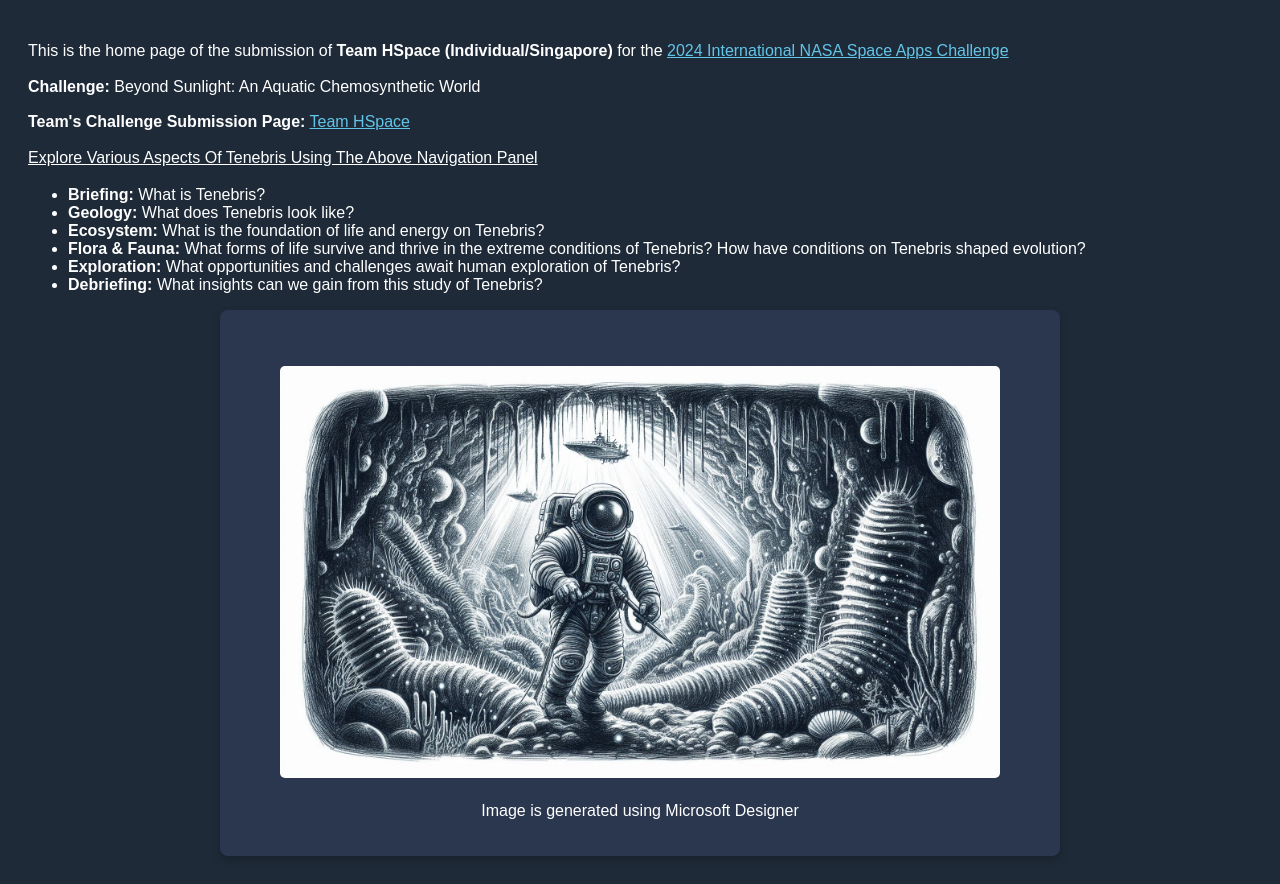
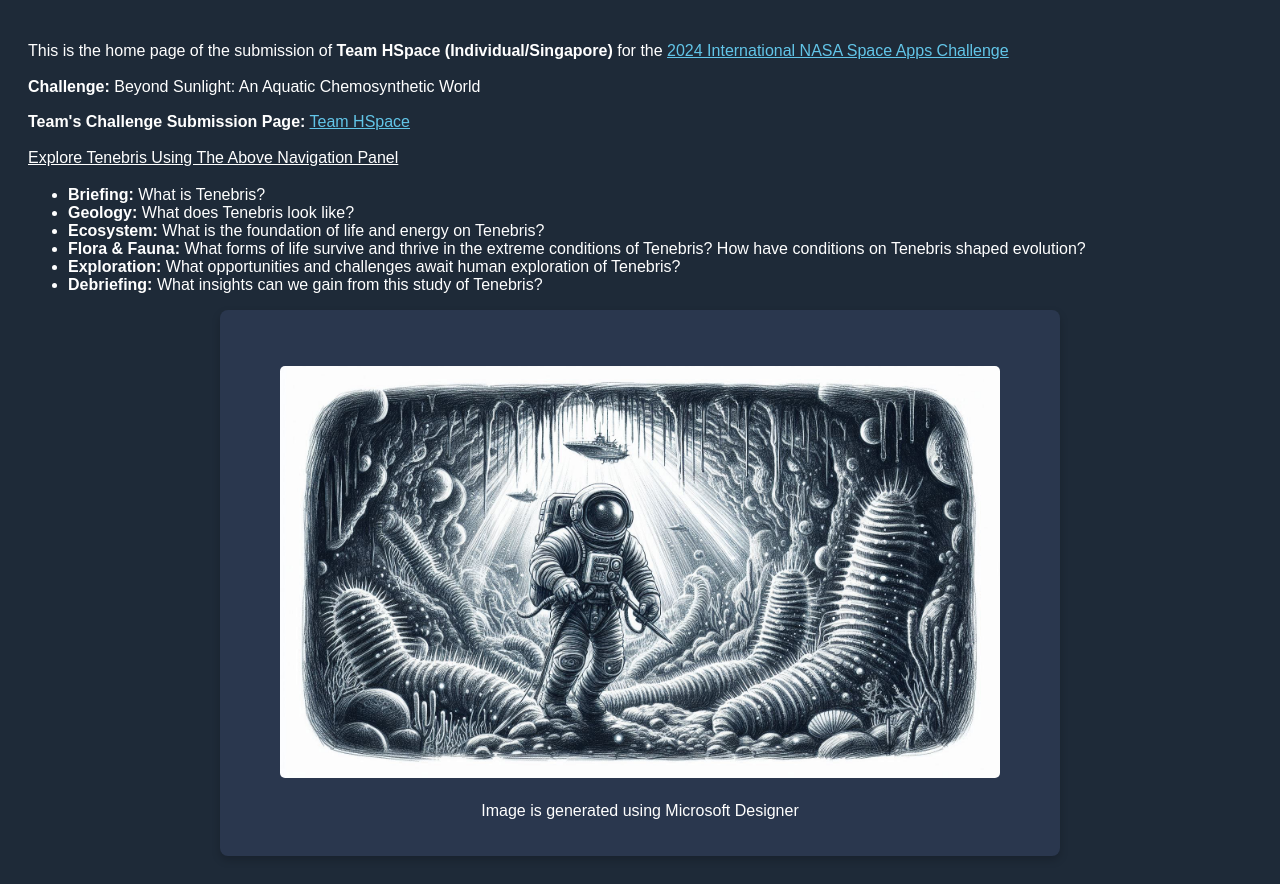
Before and after one commit to HM33-Alt/Team-HSpace-Tenebris, a plain HTML site: page home.html in a window 1280 px wide. Drawn offline with Linux system fonts and the light colour scheme.

Commit message:
Update home.html

```diff
--- a/home.html
+++ b/home.html
@@ -46,7 +46,7 @@
         <p><strong>Challenge:</strong> Beyond Sunlight: An Aquatic Chemosynthetic World</p>
         <p><strong>Team's Challenge Submission Page:</strong> <a href="https://www.spaceappschallenge.org/nasa-space-apps-2024/find-a-team/hspace/?tab=project" target="_blank" style="color: #62c5e8;">Team HSpace</a></p>
 
-        <p><u>Explore Various Aspects Of Tenebris Using The Above Navigation Panel</u></p>
+        <p><u>Explore Tenebris Using The Above Navigation Panel</u></p>
         <ul>
     	    <li><strong>Briefing:</strong> What is Tenebris?</li>
     	    <li><strong>Geology:</strong> What does Tenebris look like?</li>
```
